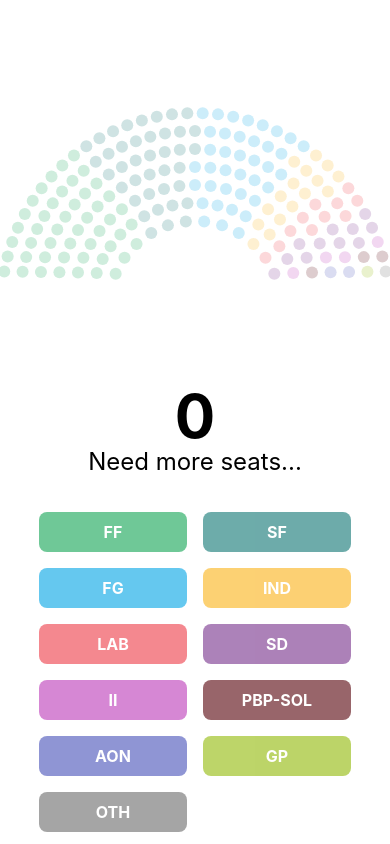
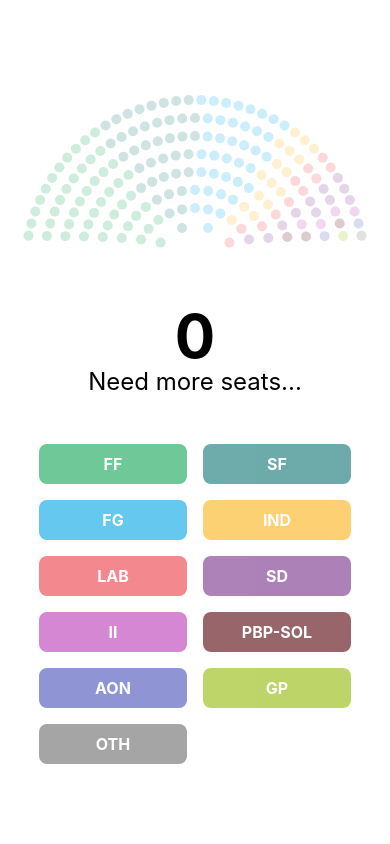
Before and after one commit to ConorCallanan2003/coalition-builder, a React (Create React App) app: page / in a window 390 px wide. Built offline with nearby package versions, Linux system fonts and the light colour scheme.

Commit message:
fix issue with mobile

```diff
--- a/src/App.tsx
+++ b/src/App.tsx
@@ -605,10 +605,10 @@ export default function App() {
       .append("g")
       .call(
         parliamentChart()
-          .width(window.innerWidth < 800 ? 400 : 900)
+          .width(window.innerWidth < 800 ? 350 : 900)
           .aggregatedData(chartData)
           .sections(1)
-          .seatRadius(window.innerWidth < 800 ? 6 : 15)
+          .seatRadius(window.innerWidth < 800 ? 5 : 15)
           .rowHeight(window.innerWidth < 800 ? 18 : 40)
       );
   }, [chartData]);
@@ -656,9 +656,9 @@ export default function App() {
   console.log(window.screen.width);
 
   return (
-    <div className="w-screen h-screen relative flex flex-col justify-center items-center">
+    <div className="w-screen h-screen relative flex flex-col justify-center items-center md:pb-0 pb-[80px]">
       <svg
-        className="h-[500px] pt-[80px] md:pt-0 w-[400px] md:w-[900px]"
+        className="h-[500px] pt-[80px] md:pt-0 w-[350px] md:w-[900px]"
         id="pchart"
       ></svg>
       <div className="md:flex grid grid-cols-2 w-4/5 justify-center gap-4 z-10">
@@ -675,7 +675,7 @@ export default function App() {
                   return [...prev, party.partyName];
                 })
               }
-              className={`px-4 flex items-center justify-center select-none cursor-pointer py-2 rounded-lg text-white font-bold duration-200 ${selected ? "opacity-100" : "opacity-60"} hover:opacity-90`}
+              className={`px-4 flex items-center justify-center select-none cursor-pointer py-2 rounded-lg text-white font-bold duration-200 ${selected ? "opacity-100" : "opacity-60"} md:hover:opacity-90`}
               style={{ backgroundColor: party.color }}
             >
               {party.partyName}
@@ -683,7 +683,7 @@ export default function App() {
           );
         })}
       </div>
-      <div className="absolute bg-transparent w-full h-full top-0 bottom-0 right-0 left-0 flex justify-center items-center">
+      <div className="absolute bg-transparent w-full h-full md:top-0 -top-[80px] bottom-0 right-0 left-0 flex justify-center items-center">
         <div className="flex flex-col items-center justify-center">
           <div className="md:text-[100px] text-[60px] leading-none font-bold text-black pt-[20px] md:pt-[250px]">
             {chartData
```
